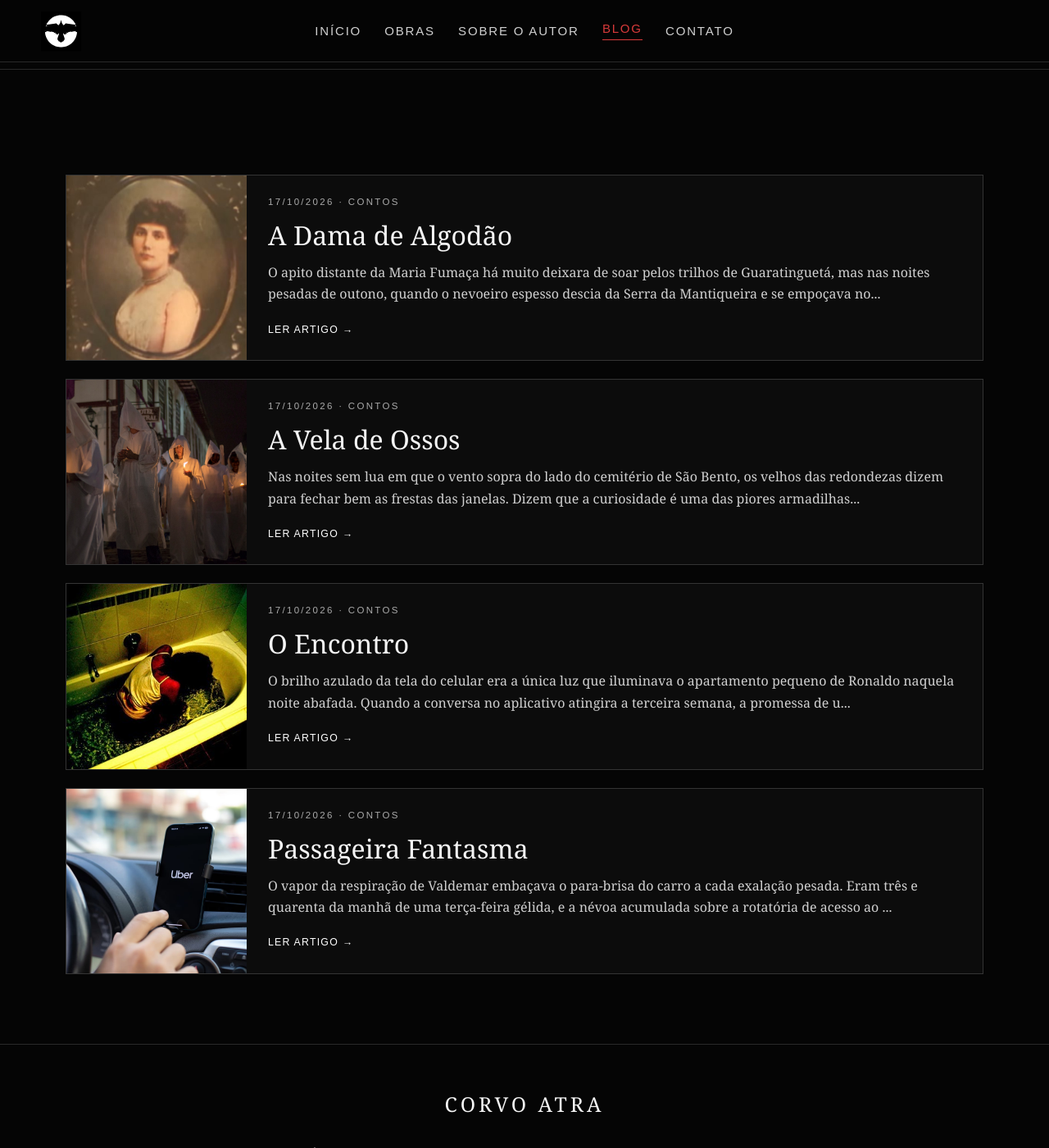
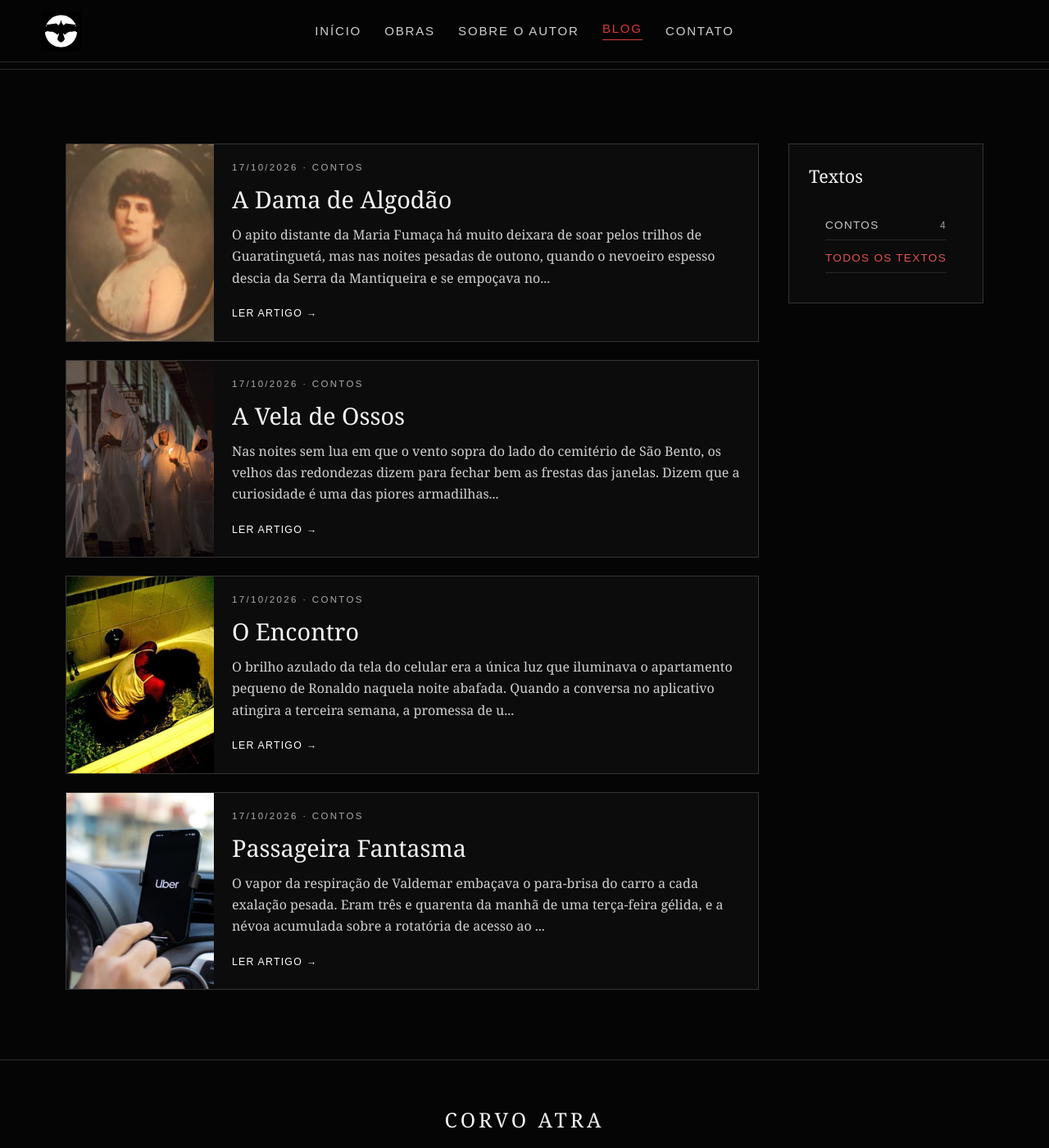
Before and after one commit to corvoatra/corvo-atra, a Jekyll site: the page built from blog/index.html, in a window 1280 px wide and 1400 px high. Shown: the whole window at 82% size. Built offline with Jekyll 4.4.1, drawn with Linux system fonts in a browser that asks for light colours.

Commit message:
Adiciona barra lateral Textos com filtro Contos no blog (reversível)

```diff
--- a/blog/index.html
+++ b/blog/index.html
@@ -28,29 +28,62 @@ header nav a:hover,header nav a:focus-visible { color:#fff; }
 .blog-pagination a,.blog-pagination span{display:inline-flex;min-width:42px;min-height:42px;padding:10px 14px;align-items:center;justify-content:center;border:1px solid #444;font-size:.82rem;color:#eee;text-decoration:none}
 .blog-pagination a:hover,.blog-pagination a:focus-visible{border-color:#eee;background:#181818}
 .blog-pagination [aria-current="page"]{background:#eee;color:#080808;border-color:#eee}
+
+/* Menu lateral do blog — isolado desta página e fácil de reverter. */
+.blog-layout{display:grid;grid-template-columns:minmax(0,1fr) 238px;gap:36px;align-items:start}
+.blog-layout .blog-list{margin-top:0}
+.blog-sidebar{border:1px solid #343434;background:#0b0b0b;padding:24px;position:sticky;top:106px}
+.blog-sidebar h2{font:normal 1.35rem Georgia,serif;margin:0 0 16px;color:#f5f5f5}
+.blog-sidebar-nav{display:grid;gap:4px}
+.blog-sidebar-nav a{display:flex;align-items:center;justify-content:space-between;gap:10px;padding:10px 0;border-bottom:1px solid #262626;color:#c8c8c8;font:.85rem Arial,sans-serif;text-decoration:none}
+.blog-sidebar-nav a:hover,.blog-sidebar-nav a:focus-visible,.blog-sidebar-nav a[aria-current="true"]{color:#e05252}
+.blog-sidebar-nav .category-count{font-size:.75rem;color:#999}
+.blog-post-column{min-width:0}
+.blog-layout .blog-card{grid-template-columns:minmax(0,180px) minmax(0,1fr)}
+.blog-layout .blog-card-body{padding:22px}
+.blog-layout .blog-card h2{font-size:clamp(1.3rem,2.3vw,1.8rem)}
+.blog-filter-empty{border:1px solid #343434;padding:28px;color:#ccc}
+.blog-filter-empty[hidden]{display:none}
+@media(max-width:900px){.blog-layout{grid-template-columns:minmax(0,1fr) 205px;gap:22px}.blog-layout .blog-card{grid-template-columns:1fr}.blog-layout .blog-card-image{height:190px;min-height:0}}
+@media(max-width:650px){.blog-layout{display:flex;flex-direction:column-reverse;gap:22px}.blog-sidebar{position:static;width:100%;padding:18px}.blog-post-column{width:100%}.blog-layout .blog-card{grid-template-columns:1fr}.blog-layout .blog-card-image{height:210px}}
 </style><link href="../site-desktop.css?v=shared-header-6" rel="stylesheet"/></head><body>{% include site-header.html %}<hr/><main class="wrap">
-<div class="blog-list" id="blog-list">
+<div class="blog-layout"><div class="blog-post-column"><div class="blog-list" id="blog-list">
 {% assign posts_ordenados = site.posts | sort: 'date' | reverse %}
 {% for post in posts_ordenados %}
-<article class="blog-card" data-blog-post>
+<article class="blog-card" data-blog-post data-category="{{ post.category | default: '' | downcase | escape }}">
 {% if post.image %}<a href="{{ post.url | relative_url }}"><img alt="{{ post.image_alt | default: post.title | escape }}" class="blog-card-image" loading="lazy" src="{{ post.image | relative_url }}"/></a>{% endif %}
 <div class="blog-card-body"><p class="eyebrow">{{ post.date | date: "%d/%m/%Y" }}{% if post.category %} · {{ post.category }}{% endif %}</p><h2><a href="{{ post.url | relative_url }}">{{ post.title | escape }}</a></h2><p>{{ post.description | default: post.excerpt | strip_html | truncate: 200 }}</p><a class="read-more" href="{{ post.url | relative_url }}">Ler artigo →</a></div>
 </article>
 {% else %}<div class="blog-empty"><h2>Em breve, novas histórias por aqui.</h2><p>Este espaço está preparado para receber as primeiras publicações.</p></div>
 {% endfor %}
 </div>
+<p class="blog-filter-empty" id="blog-filter-empty" hidden>Nenhum texto encontrado nesta categoria.</p>
 <nav class="blog-pagination" id="blog-pagination" aria-label="Páginas do blog" hidden></nav>
+</div><aside class="blog-sidebar" aria-label="Categorias do blog">
+<h2>Textos</h2>
+<nav class="blog-sidebar-nav" aria-label="Marcadores dos textos">
+<a href="?categoria=contos#blog-list" data-category-filter="contos">Contos <span class="category-count">{% assign contos_count = 0 %}{% for post in site.posts %}{% assign categoria = post.category | downcase %}{% if categoria == 'contos' %}{% assign contos_count = contos_count | plus: 1 %}{% endif %}{% endfor %}{{ contos_count }}</span></a>
+<a href="./#blog-list" data-category-filter="todos">Todos os textos</a>
+</nav></aside></div>
 </main><footer><div class="brand">CORVO ATRA</div><nav aria-label="Navegação do rodapé" class="links"><a href="../index.html">Início</a><a href="../obras.html">Obras</a><a href="../autor.html">Sobre o autor</a><a href="./">Blog</a><a href="../contato.html">Contato</a></nav><div class="copyright">© 2026 Corvo Atra. Todos os direitos reservados.</div></footer><script>
 (function(){
   const perPage=10;
   const posts=Array.from(document.querySelectorAll('[data-blog-post]'));
   const pagination=document.getElementById('blog-pagination');
-  const totalPages=Math.ceil(posts.length/perPage);
-  if(totalPages<=1)return;
+  const empty=document.getElementById('blog-filter-empty');
   const params=new URLSearchParams(window.location.search);
+  const category=params.get('categoria')==='contos'?'contos':'todos';
+  document.querySelectorAll('[data-category-filter]').forEach(link=>{
+    if(link.dataset.categoryFilter===category)link.setAttribute('aria-current','true');
+  });
+  const matching=posts.filter(post=>category==='todos'||post.dataset.category==='contos');
+  const totalPages=Math.ceil(matching.length/perPage);
   const requested=Number(params.get('pagina'));
-  const page=Number.isInteger(requested)&&requested>=1?Math.min(requested,totalPages):1;
-  posts.forEach((post,index)=>{post.hidden=index<(page-1)*perPage||index>=page*perPage;});
+  const page=Number.isInteger(requested)&&requested>=1?Math.min(requested,Math.max(totalPages,1)):1;
+  posts.forEach(post=>post.hidden=true);
+  matching.forEach((post,index)=>{post.hidden=index<(page-1)*perPage||index>=page*perPage;});
+  empty.hidden=matching.length!==0||posts.length===0;
+  if(totalPages>1){
     const link=(target,label,current=false)=>{
       const el=document.createElement(current?'span':'a');
       el.textContent=label;
@@ -62,5 +95,6 @@ header nav a:hover,header nav a:focus-visible { color:#fff; }
     for(let i=1;i<=totalPages;i++)link(i,String(i),i===page);
     if(page<totalPages)link(page+1,'Próxima →');
     pagination.hidden=false;
+  }
 })();
 </script></body></html>
```
Lines whose indentation alone changed are shown as unchanged.
